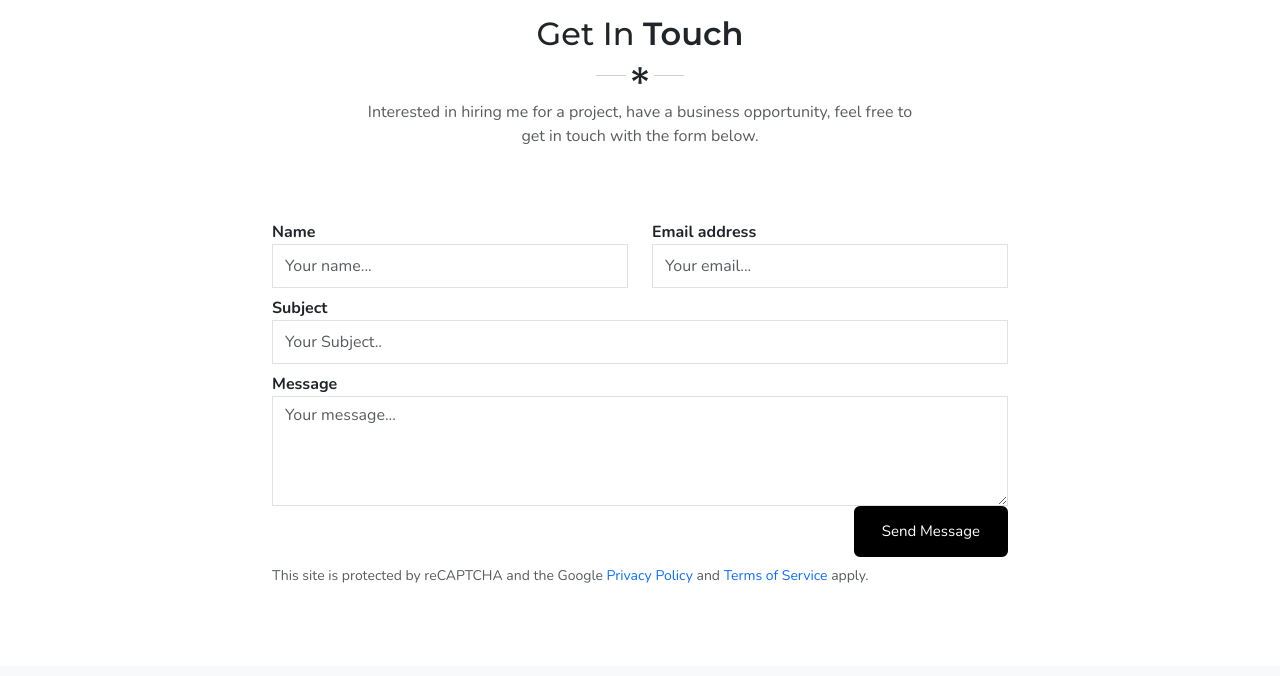
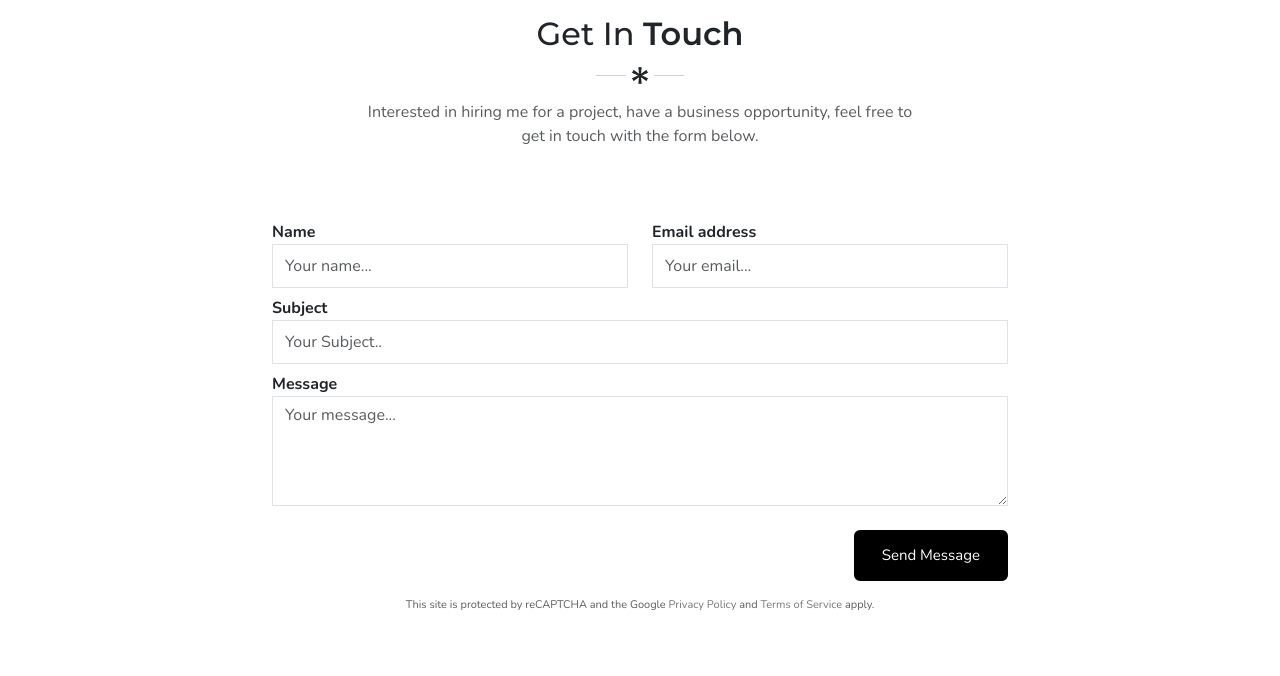
Before and after one commit to MMeffert/mitchellmeffert.com, a plain HTML site: page index.html in a window 1280 px wide. Shown: the part 6452-7128 px from the top of the page. Drawn offline with nearby package versions, Linux system fonts and the light colour scheme; files whose address does not match are found by name.

Commit message:
fix(01-01): improve contact form spacing and reCAPTCHA notice styling
- Add margin-top (mt-4) between message textarea and submit button
- Add custom .recaptcha-notice class with smaller font size (11px)
- Center reCAPTCHA notice text in contact form footer
- Style reCAPTCHA notice links with lighter color

```diff
--- a/css/style.css
+++ b/css/style.css
@@ -1090,6 +1090,15 @@ button:focus {
     font-size: 22px;
 }
 
+.recaptcha-notice {
+    font-size: 11px;
+    color: #999;
+}
+
+.recaptcha-notice a {
+    color: #777;
+}
+
 
 /*==========================
         16.FOOTER
--- a/index.html
+++ b/index.html
@@ -822,15 +822,15 @@
                                         </div>
                                     </div>
                                 </div>
-                                <div class="row">
+                                <div class="row mt-4">
                                     <div class="col-sm-12 text-end">
                                         <input type="submit" id="submit" name="send" class="submitBnt btn btn-custom" value="Send Message" onClick="submitToAPI(event)">
                                         <div id="simple-msg"></div>
                                     </div>
                                 </div>
-                                <div class="row mt-2">
-                                    <div class="col-sm-12">
-                                        <p class="text-muted small mb-0">This site is protected by reCAPTCHA and the Google <a href="https://policies.google.com/privacy" target="_blank" rel="noopener noreferrer">Privacy Policy</a> and <a href="https://policies.google.com/terms" target="_blank" rel="noopener noreferrer">Terms of Service</a> apply.</p>
+                                <div class="row mt-3">
+                                    <div class="col-sm-12 text-center">
+                                        <p class="text-muted recaptcha-notice mb-0">This site is protected by reCAPTCHA and the Google <a href="https://policies.google.com/privacy" target="_blank" rel="noopener noreferrer">Privacy Policy</a> and <a href="https://policies.google.com/terms" target="_blank" rel="noopener noreferrer">Terms of Service</a> apply.</p>
                                     </div>
                                 </div>
                             </form>
```
